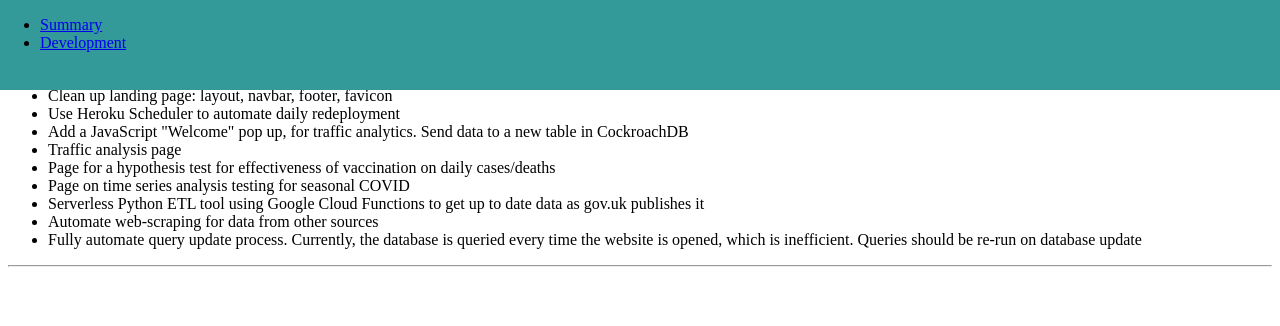
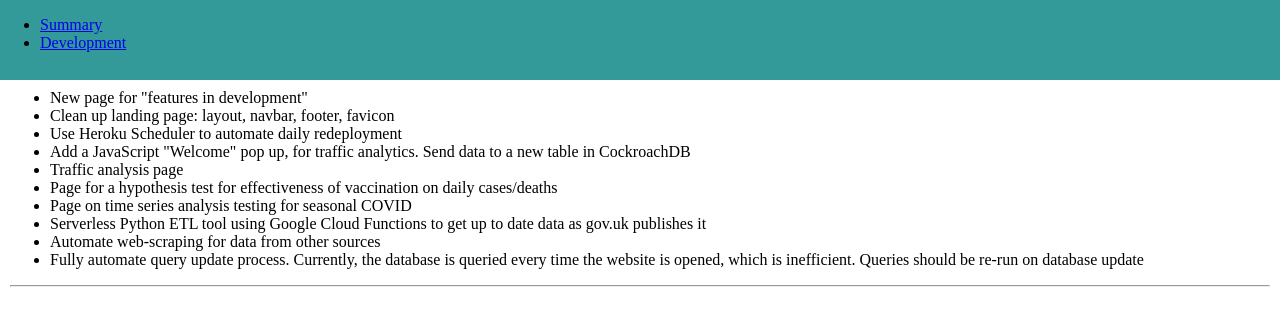
Before and after one commit to ArjunNiranjan1/covid19Project, a Flask app: page /features/ in a window 1280 px wide. Shown: the top 326 px of the page. Run offline with Flask 2, Linux system fonts and the light colour scheme; parts of the project's set-up code (start-up, migrations or seed data) failed here and were passed over.

Commit message:
margin and padding on body

```diff
--- a/static/main.css
+++ b/static/main.css
@@ -1,5 +1,7 @@
 body {
 	background-color: white;
+	margin: 10px;
+	padding-top: 10px;
 }
 
 header {
@@ -9,5 +11,4 @@ header {
     left: 0;
     right: 0;
     height: 80px;
-    padding-bottom: 10px;
 }
```
